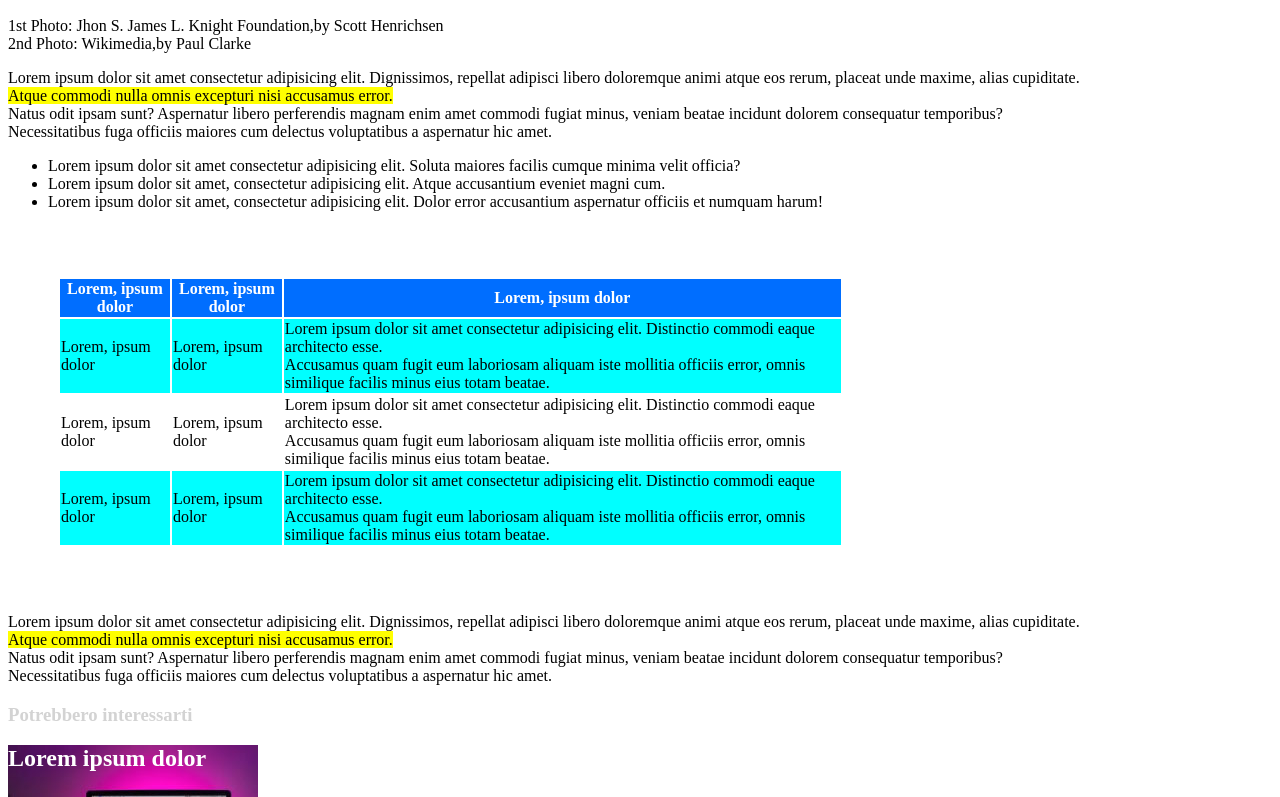
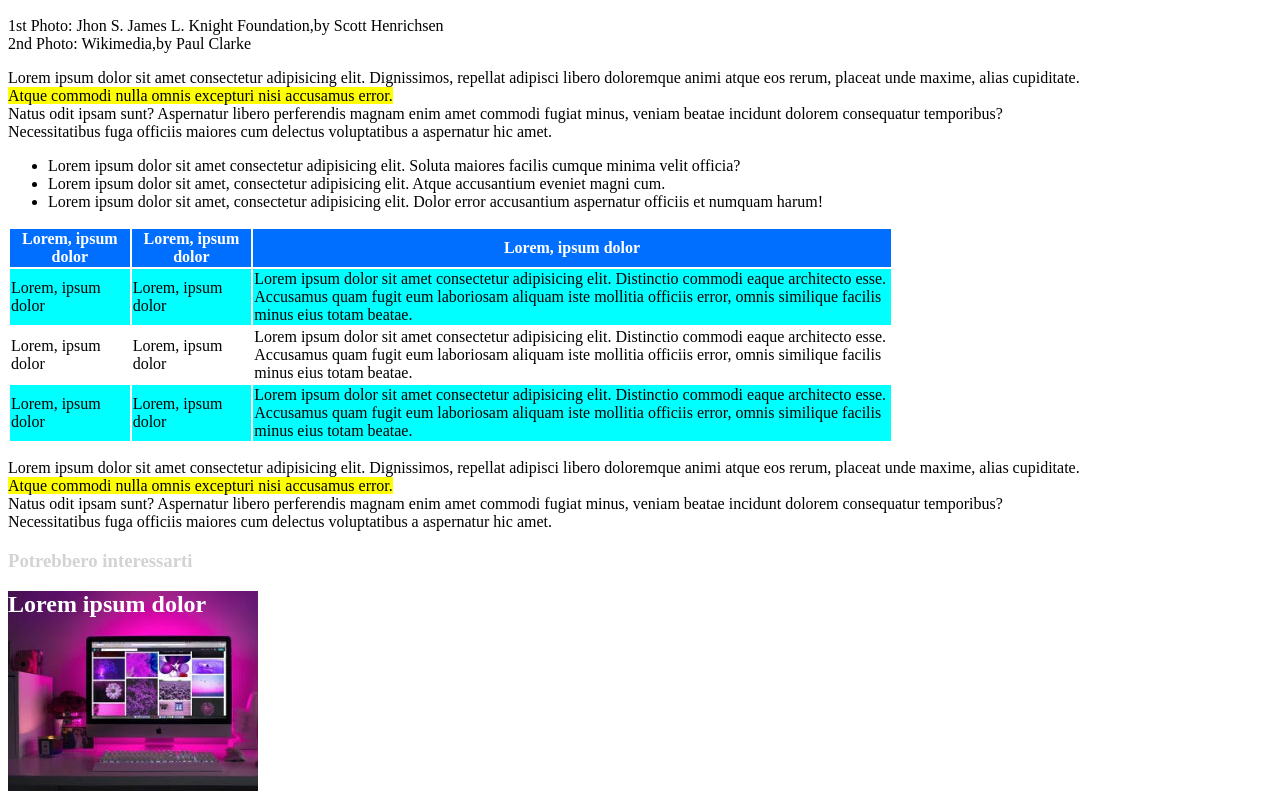
Before and after one commit to Catiflam/html-css-booleaner, a plain HTML site: page index.html in a window 1280 px wide. Shown: the part 653-1450 px from the top of the page. Drawn offline with Linux system fonts and the light colour scheme.

Commit message:
edit table

```diff
--- a/css/style.css
+++ b/css/style.css
@@ -37,8 +37,8 @@
 table{
     width: 70%;
     height: 50%;
-    padding: 50px;
-    box-sizing: border-box;
+
+
 }
 .table-row{
     background-color:rgb(0, 110, 255);
```
Also changed, not shown: index.html (+1 -1 lines).
